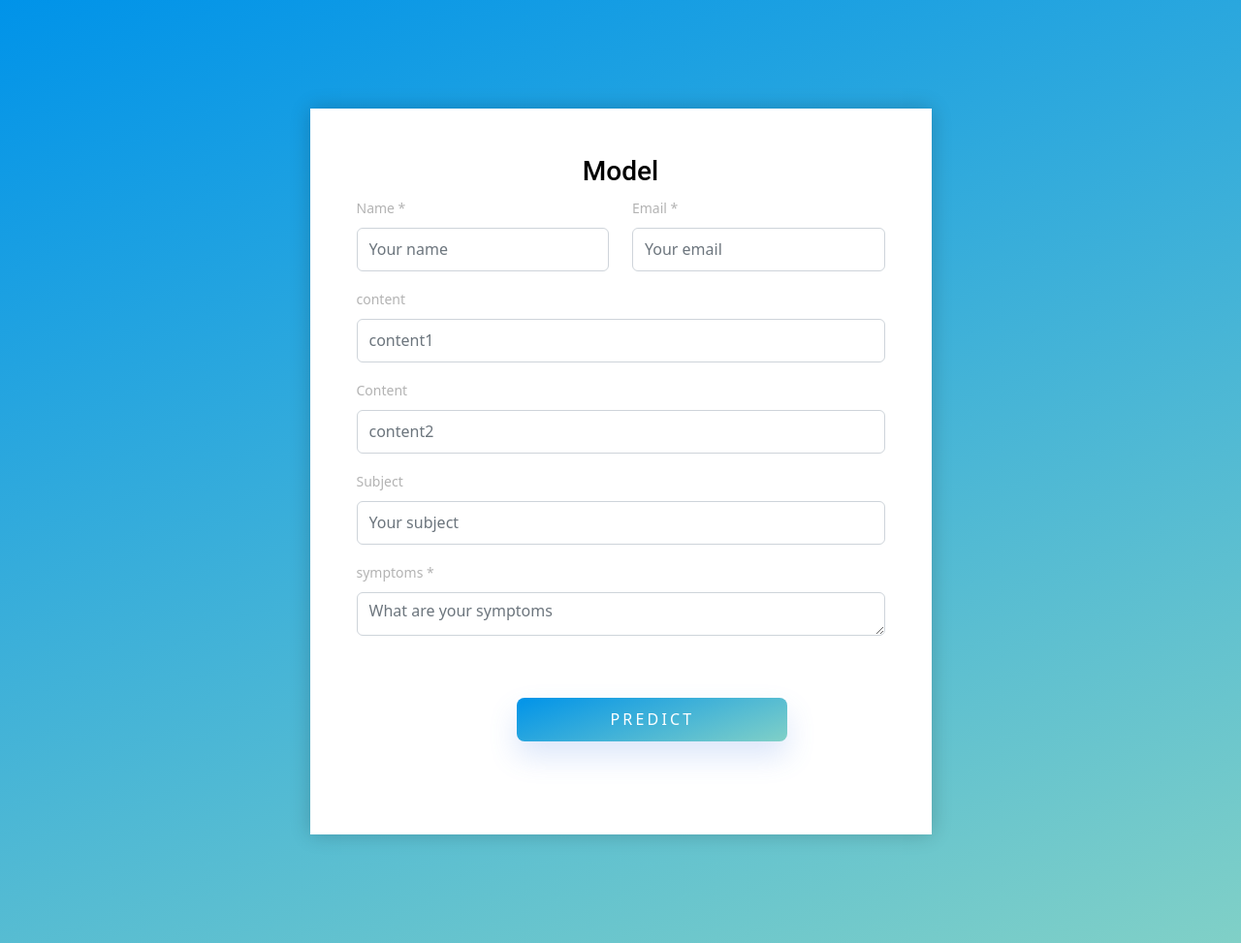
After one commit to deen257/Basic-JS-projects, a Flask app: page /model in a window 1280 px wide. The commit adds this page. Shown: the whole page at 97% size. Run offline with Flask 2, Linux system fonts and the light colour scheme; some libraries are stand-ins or nearby versions.

```diff
--- a/app.py
+++ b/app.py
@@ -62,3 +62,11 @@ def lorem():
 @app.route("/sidebar")
 def sidebar():
     return render_template("sidebar.html")
+
+@app.route("/model")
+def model():
+    return render_template("model.html")
+
+@app.route("/budget")
+def budget():
+    return render_template("budget.html")
--- /dev/null
+++ b/static/model.css
@@ -0,0 +1,169 @@
+
+body {
+  font-family: 'Roboto', sans-serif;
+  background-color: #0093e9;
+  background-image: linear-gradient(160deg, #0093e9 0%, #80d0c7 100%);
+  line-height: 1.9;
+  position: relative;
+}
+
+h1,
+h2,
+h3,
+h4,
+h5,
+h6,
+.h1,
+.h2,
+.h3,
+.h4,
+.h5,
+.h6 {
+  font-family: 'Roboto', sans-serif;
+  color: #000;
+}
+
+a {
+  -webkit-transition: 0.3s all ease;
+  -o-transition: 0.3s all ease;
+  transition: 0.3s all ease;
+}
+a,
+a:hover {
+  text-decoration: none !important;
+}
+
+.text-black {
+  color: #000;
+}
+
+.content {
+  padding: 7rem 0;
+
+}
+
+.heading {
+  font-size: 2.5rem;
+  font-weight: 900;
+}
+
+
+.form-control {
+  border: none;
+  border-bottom: 1px solid #ccc;
+  padding-left: 0;
+  padding-right: 0;
+  border-radius: 0;
+  background: none;
+}
+.form-control:active,
+.form-control:focus {
+  outline: none;
+  -webkit-box-shadow: none;
+  box-shadow: none;
+  border-color: #000;
+}
+
+.col-form-label {
+  color: #000;
+  font-size: 13px;
+}
+
+.btn,
+.form-control {
+  height: 45px;
+  border-radius: 0;
+}
+
+
+.btn {
+  border: none;
+  border-radius: .5rem;;
+  font-size: 11px;
+  letter-spacing: 0.2rem;
+  text-transform: uppercase;
+  border-radius: 0.5rem !important;
+}
+.btn.btn-primary {
+  border: none;
+  background-color: #0093e9;
+  background-image: linear-gradient(160deg, #0093e9 0%, #80d0c7 100%);
+  color: #fff;
+  -webkit-box-shadow: 0 15px 30px 0 rgba(77, 128, 228, 0.2);
+  box-shadow: 0 15px 30px 0 rgba(77, 128, 228, 0.2);
+}
+.btn:hover {
+  color: #fff;
+}
+.btn:active,
+.btn:focus {
+  outline: none;
+  -webkit-box-shadow: none;
+  box-shadow: none;
+}
+
+.contact-wrap {
+  -webkit-box-shadow: 0 0px 20px 0 rgba(0, 0, 0, 0.2);
+  box-shadow: 0 0px 20px 0 rgba(0, 0, 0, 0.2);
+  background: #fff;
+}
+.contact-wrap .col-form-label {
+  font-size: 14px;
+  color: #b3b3b3;
+  margin: 0 0 10px 0;
+  display: inline-block;
+  padding: 0;
+}
+.contact-wrap .form,
+.contact-wrap .contact-info {
+  padding: 40px;
+}
+.contact-wrap .contact-info {
+  color: rgba(255, 255, 255, 0.5);
+}
+.contact-wrap .contact-info ul li {
+  margin-bottom: 15px;
+  color: rgba(255, 255, 255, 0.5);
+}
+.contact-wrap .contact-info ul li .wrap-icon {
+  font-size: 20px;
+  color: #fff;
+  margin-top: 5px;
+}
+.contact-wrap .form {
+  background: #fff;
+}
+.contact-wrap .form h3 {
+  color: #000;
+  font-size: 2rem;
+  font-weight: 700;
+  margin-bottom: 30px;
+}
+.contact-wrap .contact-info {
+  height: 100vh;
+  background-size: cover;
+  background-position: center center;
+  background-repeat: no-repeat;
+}
+.contact-wrap .contact-info a {
+  position: absolute;
+  top: 0;
+  bottom: 0;
+  left: 0;
+  right: 0;
+}
+@media (max-width: 1199.98px) {
+  .contact-wrap .contact-info {
+    height: 400px !important;
+  }
+}
+.contact-wrap .contact-info h3 {
+  color: #fff;
+  font-size: 20px;
+  margin-bottom: 30px;
+}
+
+label.error {
+  font-size: 12px;
+  color: red;
+}
--- /dev/null
+++ b/static/model.js
@@ -0,0 +1,18 @@
+document.addEventListener('DOMContentLoaded', function () {
+  const predictBtn = document.getElementById('predict')
+  const modelForm = document.getElementById('modelForm')
+  console.log(modelForm)
+  console.log(predictBtn)
+
+  modelForm.addEventListener('submit', (e) => {
+    e.preventDefault()
+    console.log('hello qoyyum')
+
+  })
+
+
+  predictBtn.addEventListener('click', () => {
+    console.log('hello qoyyum')
+    // add function here
+  })
+})
--- /dev/null
+++ b/templates/model.html
@@ -0,0 +1,75 @@
+<!DOCTYPE html>
+<html lang="en">
+  <head>
+    <meta charset="UTF-8" />
+    <meta http-equiv="X-UA-Compatible" content="IE=edge" />
+    <meta name="viewport" content="width=device-width, initial-scale=1.0" />
+    <title>Document</title>
+    <link href="/static/model.css" rel="stylesheet" />
+    <link
+      rel="stylesheet"
+      href="https://cdnjs.cloudflare.com/ajax/libs/font-awesome/5.14.0/css/all.min.css"
+
+    />
+    <link href="https://cdn.jsdelivr.net/npm/bootstrap@5.2.2/dist/css/bootstrap.min.css" rel="stylesheet" integrity="sha384-Zenh87qX5JnK2Jl0vWa8Ck2rdkQ2Bzep5IDxbcnCeuOxjzrPF/et3URy9Bv1WTRi" crossorigin="anonymous">
+<script src="https://cdn.jsdelivr.net/npm/bootstrap@5.2.2/dist/js/bootstrap.bundle.min.js" integrity="sha384-OERcA2EqjJCMA+/3y+gxIOqMEjwtxJY7qPCqsdltbNJuaOe923+mo//f6V8Qbsw3" crossorigin="anonymous"></script>
+    <script src="/static/model.js"></script>
+  </head>
+  <body>
+  <div class="content">
+
+    <div class="container ">
+      <div class="row align-items-stretch justify-content-center no-gutters">
+        <div class="col-md-7">
+          <div class="form h-100 contact-wrap p-5">
+            <h3 class="text-center">Model</h3>
+            <form class="mb-5" id="modelForm" name="modelForm">
+              <div class="row">
+                <div class="col-md-6 form-group mb-3">
+                  <label for="" class="col-form-label">Name *</label>
+                  <input type="text" class="form-control" name="name" id="name" placeholder="Your name">
+                </div>
+                <div class="col-md-6 form-group mb-3">
+                  <label for="" class="col-form-label">Email *</label>
+                  <input type="email" class="form-control" name="email" id="email"  placeholder="Your email">
+                </div>
+              </div>
+
+              <div class="row">
+                <div class="col-md-12 form-group mb-3">
+                  <label for="budget" class="col-form-label">content</label>
+                  <input type="text" class="form-control" name="content1" id="content1" placeholder="content1">
+                </div>
+              </div>
+              <div class="row">
+                <div class="col-md-12 form-group mb-3">
+                  <label for="budget" class="col-form-label">Content</label>
+                  <input type="text" class="form-control" name="content2" id="content2" placeholder="content2">
+                </div>
+              </div>
+              <div class="row">
+                <div class="col-md-12 form-group mb-3">
+                  <label for="budget" class="col-form-label">Subject</label>
+                  <input type="text" class="form-control" name="subject" id="subject" placeholder="Your subject">
+                </div>
+              </div>
+
+              <div class="row mb-5">
+                <div class="col-md-12 form-group mb-3">
+                  <label for="symptoms" class="col-form-label">symptoms *</label>
+                  <textarea class="form-control" name="symptoms" id="symptoms" cols="30" rows="4"  placeholder="What are your symptoms"></textarea>
+                </div>
+              </div>
+              <div class="row justify-content-center">
+                <div class="col-md-5 form-group text-center">
+                  <input type="click" id="predict"  value="predict" class="btn btn-block btn-primary  py-2 px-4">
+                </div>
+              </div>
+            </form>
+          </div>
+        </div>
+      </div>
+    </div>
+  </div>
+  </body>
+</html>
```
Also changed, not shown: static/budget.css (added, +76 -0 lines), static/budget.js (added, +34 -0 lines), static/questions.css (+4 -4 lines), templates/budget.html (added, +58 -0 lines), static/images/dis-1.png (added), static/images/dis.png (added), static/images/dis.svg (added), static/images/noun-disease-1.svg (added), static/images/noun-disease-2.svg (added), static/images/noun-disease-3.svg (added), static/images/noun-disease-4.svg (added), static/images/noun-disease-4521789.svg (added), static/images/noun-disease-5.svg (added), 1 other file.
